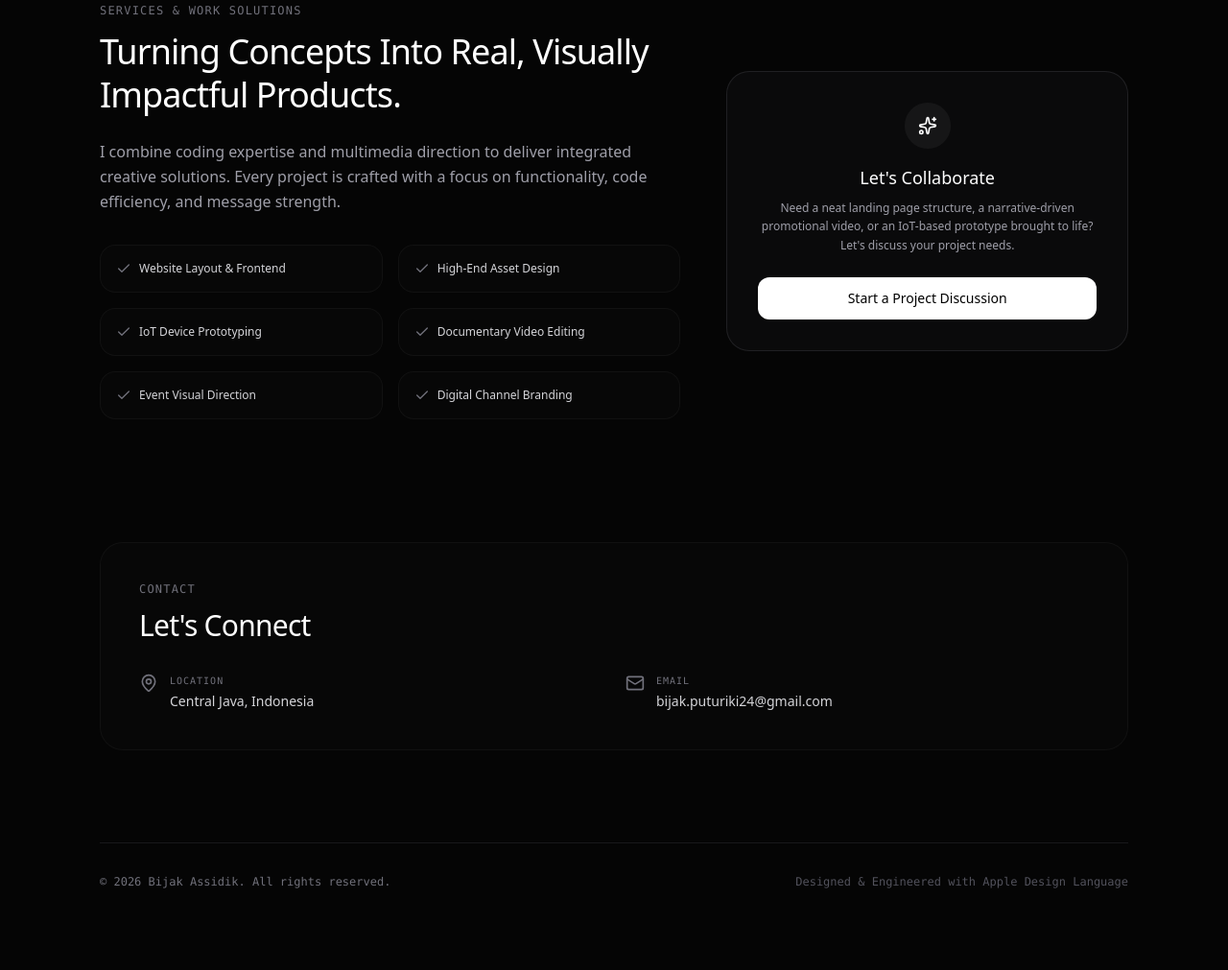
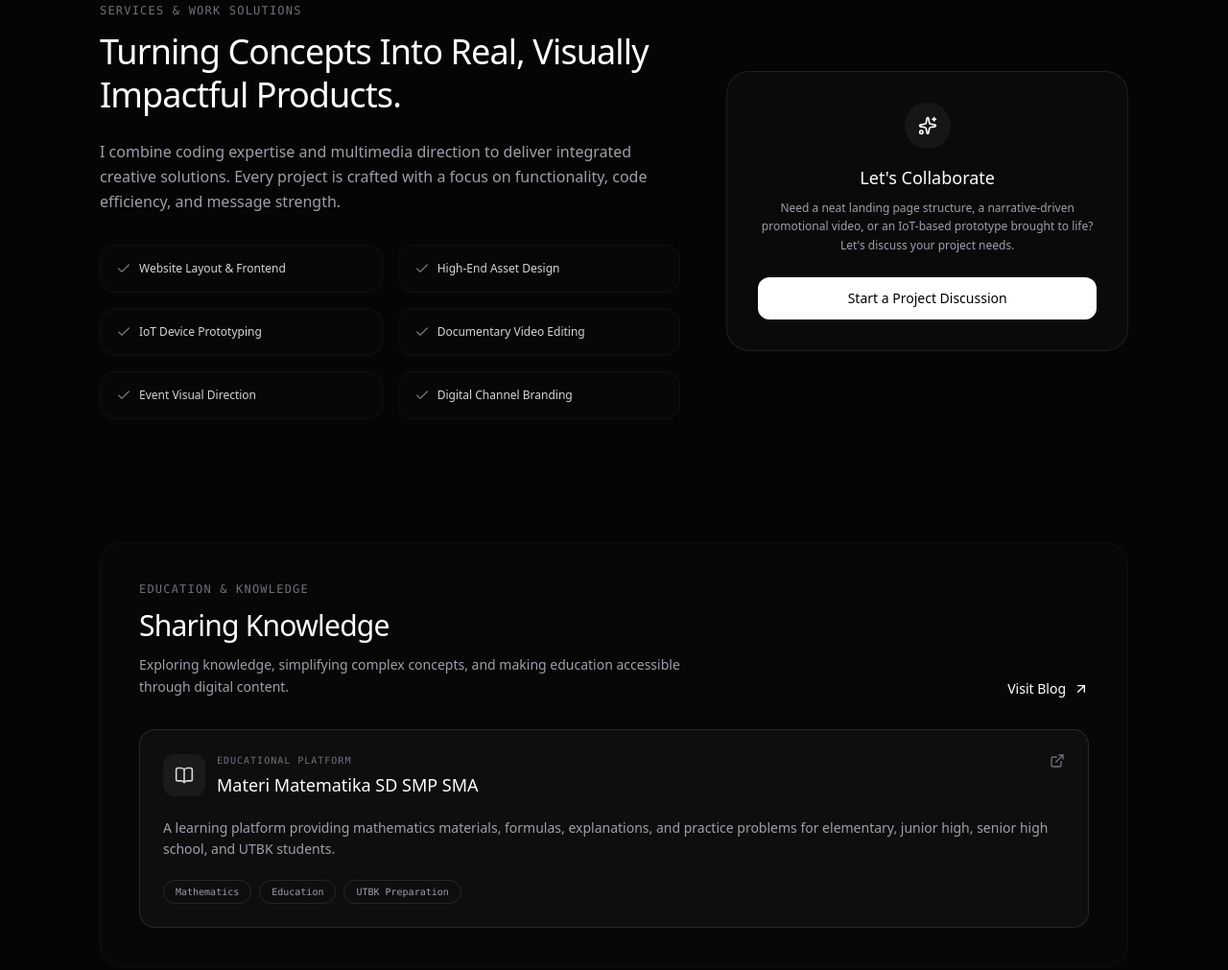
Before and after one commit to bjakp12/bjakp12.github.io, a plain HTML site: page index.html in a window 1280 px wide. Shown: the part 3285-4296 px from the top of the page at 96% size. Drawn offline with nearby package versions, Linux system fonts and the light colour scheme; a script that the page names is missing.

Commit message:
Create knowledge section with educational platform details
Added a new section for sharing knowledge and educational resources.

```diff
--- a/index.html
+++ b/index.html
@@ -835,6 +835,82 @@
                 </article>
             </div>
         </section>
+
+        <!-- ================= BLOGGER ================= -->
+        <section id="knowledge" data-nav="knowledge" class="scroll-reveal mb-24">
+            <div class="rounded-3xl glass-card p-8 sm:p-10">
+                <span class="text-xs font-mono tracking-widest text-zinc-500 uppercase block mb-3">
+                    Education & Knowledge
+                </span>
+
+                <div class="flex flex-col sm:flex-row sm:items-end sm:justify-between gap-6 mb-8">
+                    <div>
+                        <h2 class="text-3xl font-medium tracking-tight text-white mb-3">
+                            Sharing Knowledge
+                        </h2>
+                        <p class="text-sm text-zinc-400 leading-relaxed max-w-xl">
+                            Exploring knowledge, simplifying complex concepts,
+                            and making education accessible through digital content.
+                        </p>
+                    </div>
+
+                    <a href="https://matematikamudah77.blogspot.com/"
+                        target="_blank"
+                        rel="noopener noreferrer"
+                        class="inline-flex items-center gap-2 text-sm text-white hover:text-zinc-300 transition group">
+                        Visit Blog
+                        <i data-lucide="arrow-up-right"
+                            class="w-4 h-4 transition-transform group-hover:translate-x-1 group-hover:-translate-y-1"></i>
+                    </a>
+                </div>
+
+                <a href="https://matematikamudah77.blogspot.com/"
+                    target="_blank"
+                    rel="noopener noreferrer"
+                    class="block rounded-2xl border border-white/10 bg-white/[0.03] p-6 hover:bg-white/[0.06] transition group">
+
+                    <div class="flex items-start justify-between gap-4">
+                        <div class="flex items-center gap-3">
+                            <div class="w-11 h-11 rounded-xl bg-white/5 flex items-center justify-center">
+                                <i data-lucide="book-open"
+                                    class="w-5 h-5 text-zinc-300"></i>
+                            </div>
+
+                            <div>
+                                <span class="text-[10px] font-mono tracking-widest text-zinc-500 uppercase block mb-1">
+                                    Educational Platform
+                                </span>
+                                <h3 class="text-lg font-medium text-white">
+                                    Materi Matematika SD SMP SMA
+                                </h3>
+                            </div>
+                        </div>
+
+                        <i data-lucide="external-link"
+                            class="w-4 h-4 text-zinc-500 group-hover:text-white transition shrink-0"></i>
+                    </div>
+
+                    <p class="text-sm text-zinc-400 leading-relaxed mt-5 mb-5">
+                        A learning platform providing mathematics materials,
+                        formulas, explanations, and practice problems for
+                        elementary, junior high, senior high school, and UTBK students.
+                    </p>
+
+                    <div class="flex flex-wrap gap-2">
+                        <span class="text-[10px] font-mono text-zinc-400 border border-white/10 rounded-full px-3 py-1">
+                            Mathematics
+                        </span>
+                        <span class="text-[10px] font-mono text-zinc-400 border border-white/10 rounded-full px-3 py-1">
+                            Education
+                        </span>
+                        <span class="text-[10px] font-mono text-zinc-400 border border-white/10 rounded-full px-3 py-1">
+                            UTBK Preparation
+                        </span>
+                    </div>
+                </a>
+            </div>
+        </section>
+
 
         <!-- ================= CONTACT ================= -->
         <section id="contact" data-nav="contact" class="scroll-reveal mb-24">
```
